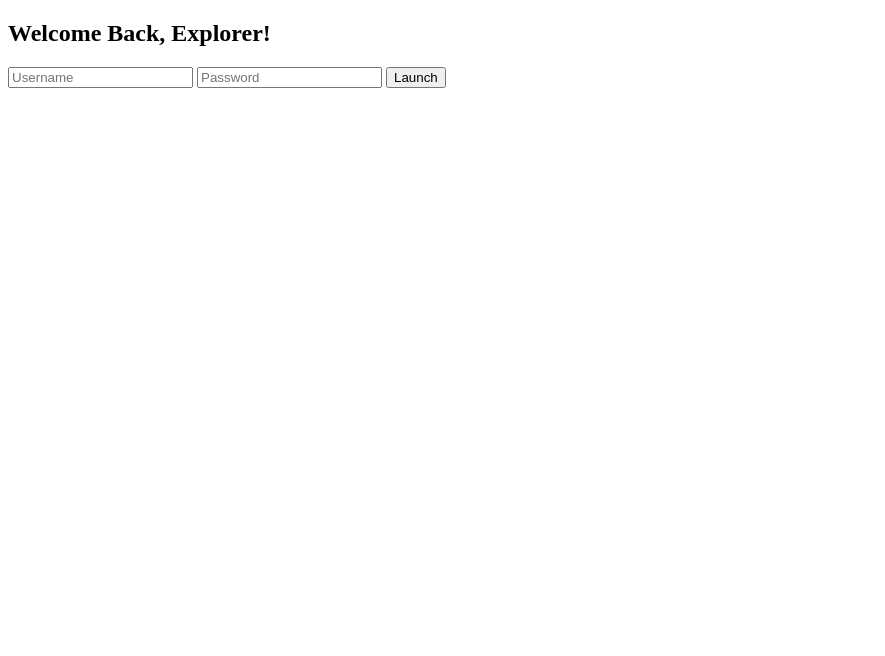
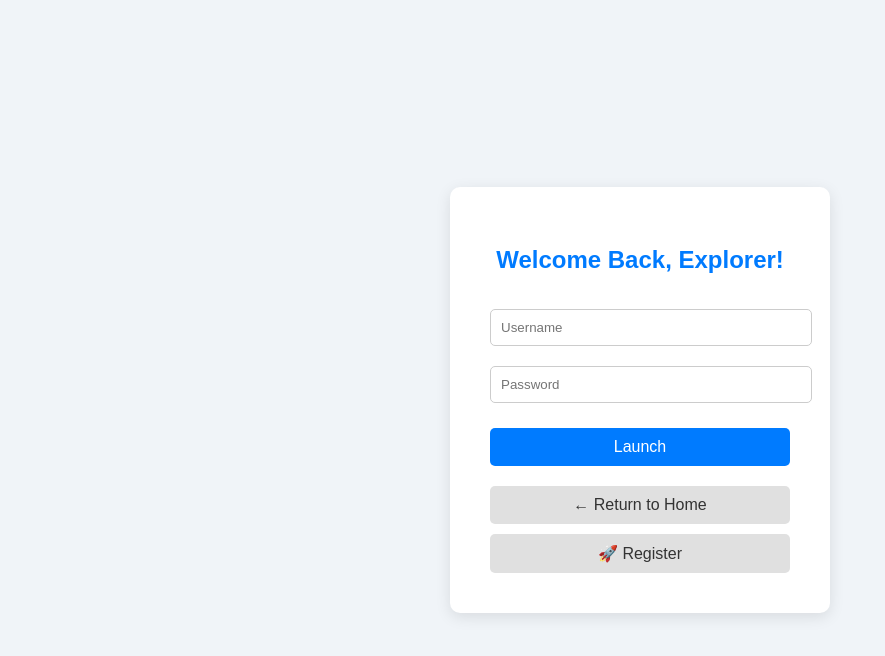
Before and after one commit to Pranav161106/cyclonepredictor, a plain HTML site: page login.html in a window 1280 px wide. Shown: the whole page, without its empty margins (0-885 px from the left). Drawn offline with Linux system fonts and the light colour scheme.

Commit message:
Update login.html

```diff
--- a/login.html
+++ b/login.html
@@ -4,17 +4,90 @@
   <meta charset="UTF-8" />
   <meta name="viewport" content="width=device-width, initial-scale=1.0"/>
   <title>Space Login</title>
-  <link rel="stylesheet" href="styles.css" />
+  <style>
+    body {
+      margin: 0;
+      font-family: Arial, sans-serif;
+      background: #f0f4f8;
+      display: flex;
+      align-items: center;
+      justify-content: center;
+      height: 100vh;
+    }
+
+    .login-container {
+      background: #ffffff;
+      padding: 40px;
+      border-radius: 10px;
+      box-shadow: 0 4px 15px rgba(0, 0, 0, 0.1);
+      text-align: center;
+      width: 300px;
+    }
+
+    h2 {
+      margin-bottom: 25px;
+      color: #007BFF;
+    }
+
+    input[type="text"],
+    input[type="password"] {
+      width: 100%;
+      padding: 10px;
+      margin: 10px 0;
+      border: 1px solid #ccc;
+      border-radius: 5px;
+    }
+
+    button {
+      width: 100%;
+      padding: 10px;
+      margin-top: 15px;
+      background-color: #007BFF;
+      border: none;
+      color: white;
+      border-radius: 5px;
+      font-size: 16px;
+      cursor: pointer;
+      transition: background-color 0.3s ease;
+    }
+
+    button:hover {
+      background-color: #0056b3;
+    }
+
+    .extra-buttons {
+      margin-top: 20px;
+      display: flex;
+      flex-direction: column;
+      gap: 10px;
+    }
+
+    .extra-buttons a {
+      text-decoration: none;
+      padding: 10px;
+      background-color: #e0e0e0;
+      color: #333;
+      border-radius: 5px;
+      transition: background-color 0.3s ease;
+    }
+
+    .extra-buttons a:hover {
+      background-color: #d0d0d0;
+    }
+  </style>
 </head>
 <body>
-  <div class="stars"></div>
   <div class="login-container">
-    <h2>Welcome Back, Explorer!</h2><link rel="stylesheet" href="styles.css" />
+    <h2>Welcome Back, Explorer!</h2>
     <form>
       <input type="text" placeholder="Username" required />
       <input type="password" placeholder="Password" required />
       <button type="submit">Launch</button>
     </form>
+    <div class="extra-buttons">
+      <a href="index.html">← Return to Home</a>
+      <a href="register.html">🚀 Register</a>
+    </div>
   </div>
 </body>
 </html>
```
